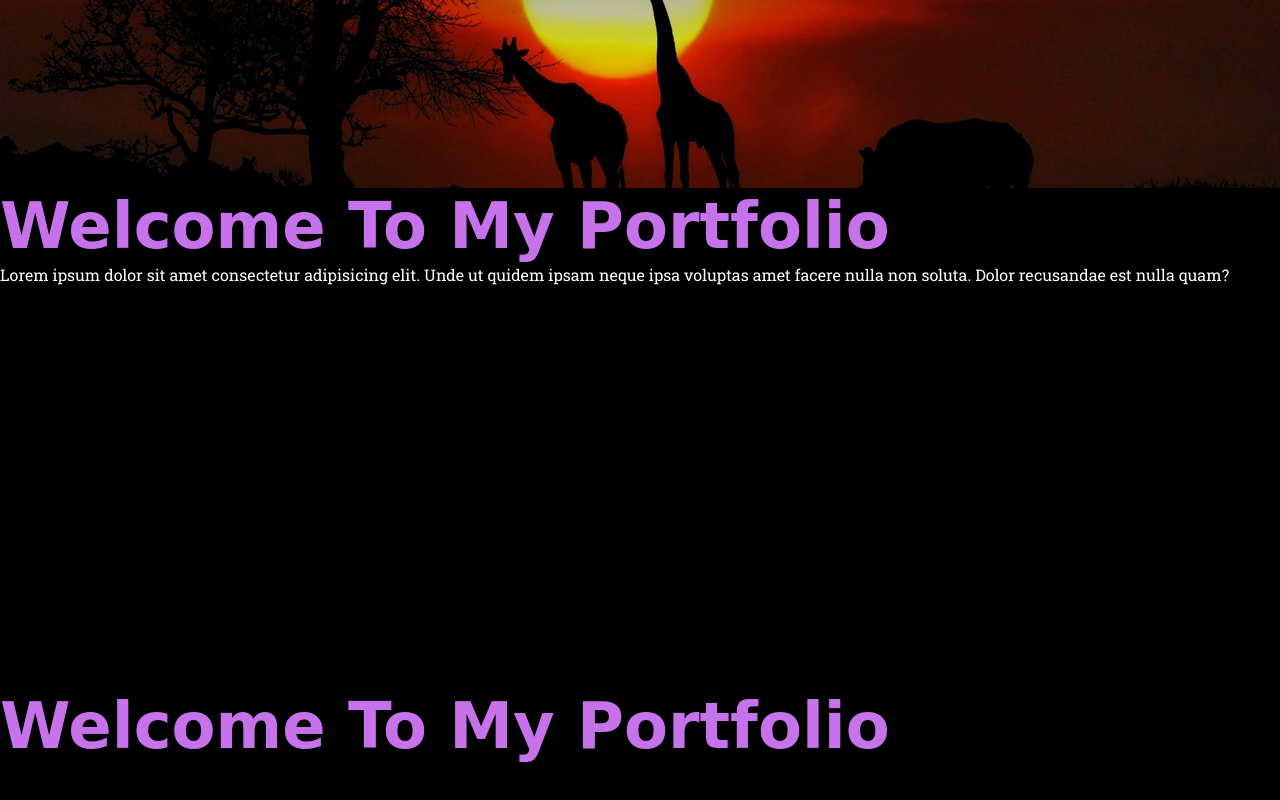
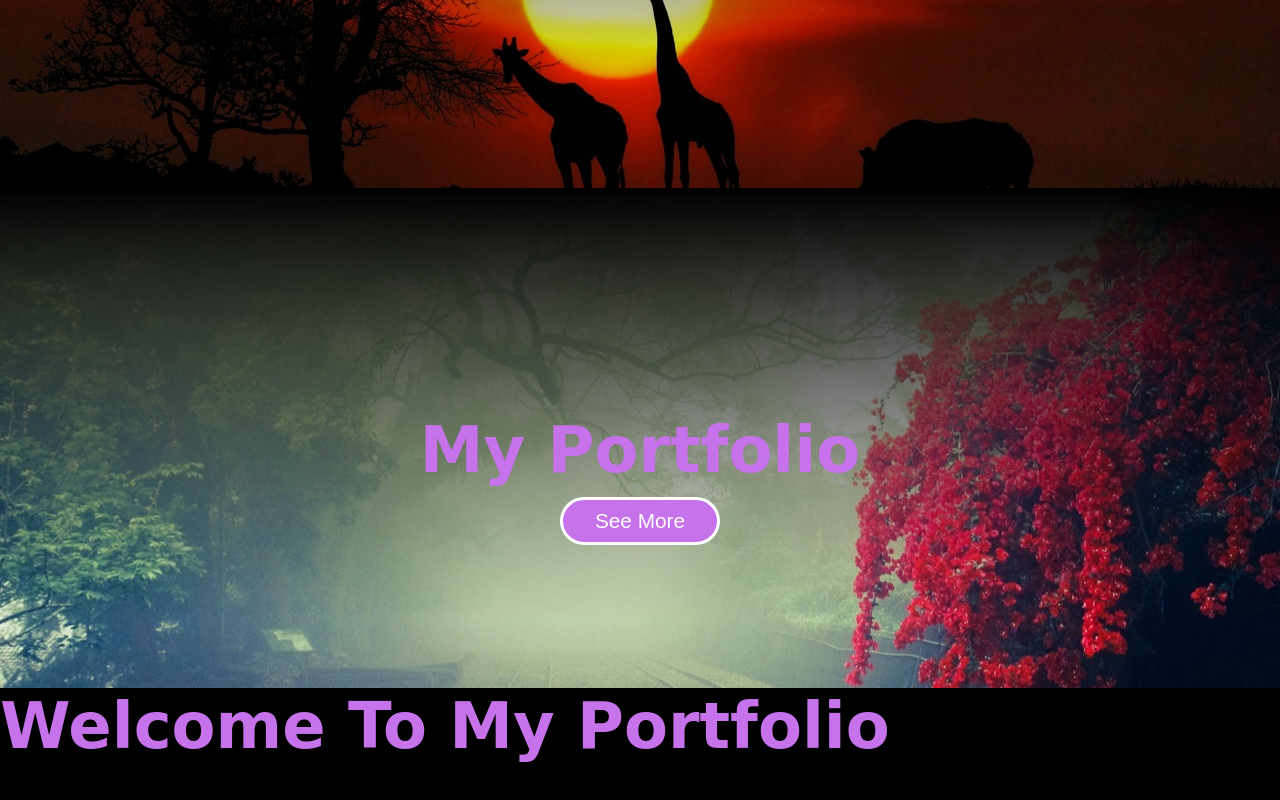
Before and after one commit to lightfootc/My_Portfolio, a plain HTML site: page index.html in a window 1280 px wide. Shown: the part 1112-1912 px from the top of the page. Drawn offline with nearby package versions, Linux system fonts and the light colour scheme; a web font is replaced by a local one.

Commit message:
Completed part of the portfolio section.

```diff
--- a/index.html
+++ b/index.html
@@ -42,12 +42,16 @@
     <section class="bio content">
         <div class="wrapper">
             <h1>Who Am I</h1>
-            <p>I am a ambitous coder who loves to learn new things. I am mainly self taught and have learned most of my skills taking courses online. I use to be a Sheriff Deputy and I am currently in the United States Army Reserve. Most of my skills include Python, HTML5, CSS3, JavaScript, jQuery, and many more. If you would like to use my services, please see and fill out the information on the <a href="./index.html">Services</a> page.</p>
+            <p>I am a ambitous coder who loves to learn new things. I am mainly self taught and have learned most of my skills taking courses online. I use to be a Sheriff Deputy and I am currently in the United States Army Reserve. Most of my skills include Python, HTML5, CSS3, JavaScript, jQuery, and many more. If you would like to use my services, please see and fill out the information on the <a href="#">Services</a> page.</p>
         </div>
     </section>
-    <section class="content">
-        <h1>Welcome To My Portfolio</h1>
-        <p>Lorem ipsum dolor sit amet consectetur adipisicing elit. Unde ut quidem ipsam neque ipsa voluptas amet facere nulla non soluta. Dolor recusandae est nulla quam?</p>
+    <section class="port content">
+        <div class="wrapper">
+            <div class="info">
+                <h1>My Portfolio</h1>
+                <button class="btn">See More</button>
+            </div>
+        </div>
     </section>
     <section class="content">
         <h1>Welcome To My Portfolio</h1>
--- a/resources/css/style.css
+++ b/resources/css/style.css
@@ -170,8 +170,38 @@ header.navBackground .logo img{
 a{
     text-decoration: none;
     color: #fff;
+    cursor: pointer;
 }
 
-a:hover{
+.wrapper a:hover{
     cursor: pointer;
 }
+
+/* Portfolio Section */
+.port{
+    background: url(/resources/images/port-bg.jpeg);
+    background-size: cover;
+    background-repeat: no-repeat;
+    background-position: center;
+}
+
+.btn{
+    min-height: 3rem;
+    background: transparent;
+    background-color:#c672eb;
+    border: 3px solid #fff;
+    border-radius: 2rem;
+    padding: 0 2rem;
+    font-size: 1.3rem;
+    color: #fff;
+    cursor: pointer;
+}
+
+.info{
+    position: relative;
+    top: 50%;
+}
+
+.info h1{
+    margin: 0.5rem;
+}
```
Also changed, not shown: resources/images/port-bg.jpeg (added).
